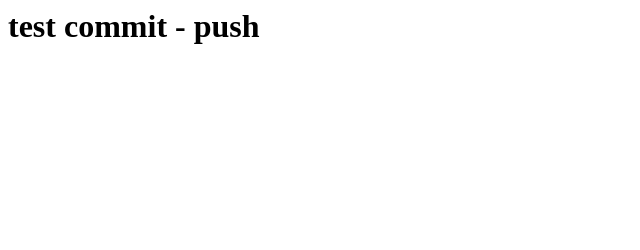
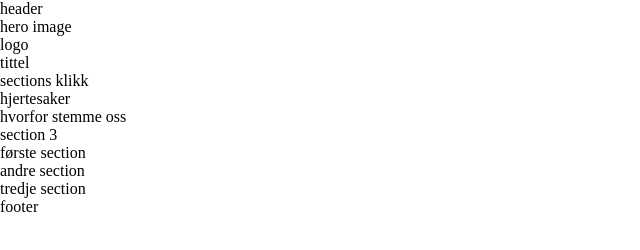
Before and after one commit to lstubdal/Nettside-politisk-parti-oppfunnet-, a plain HTML site: page index.html in a window 1280 px wide. Shown: the whole page, without its empty margins (0-640 px from the left). Drawn offline with Linux system fonts and the light colour scheme.

Commit message:
add html structure

```diff
--- a/index.html
+++ b/index.html
@@ -1,15 +1,35 @@
-<html>
+<!DOCTYPE html>
+<html lang="en">
    <head>
-      <link rel="stylesheet" href="css/reset" />
-      <link rel="stylesheet" hrf="css/style" />
-      <title>Tema 1</title>
+      <meta charset="UTF-8" />
+      <meta name="viewport" content="width=device-width, initial-scale=1.0" />
+      <link rel="stylesheet" href="css/reset.css" />
+      <link rel="stylesheet" hrf="css/style.css" />
+      <title>Havfrue partiet</title>
    </head>
 
    <body>
-      <header>
-          <h1>test commit - push</h1>
-        </header>
-      <main></main>
-      <footer></footer>
+      <header>header
+         <div>
+            hero image
+            <div>logo</div>
+            <div>tittel</div>
+         </div>
+         <!--div>søk</div>
+         <div>hamburger menu</div-->
+         </header>
+
+      <div>
+         sections klikk
+         <div>hjertesaker</div>
+         <div>hvorfor stemme oss</div>
+         <div>section 3</div>
+      </div>
+
+      <section>første section</section>
+      <section>andre section</section>
+      <section>tredje section</section>
+
+      <footer>footer</footer>
    </body>
 </html>
```
